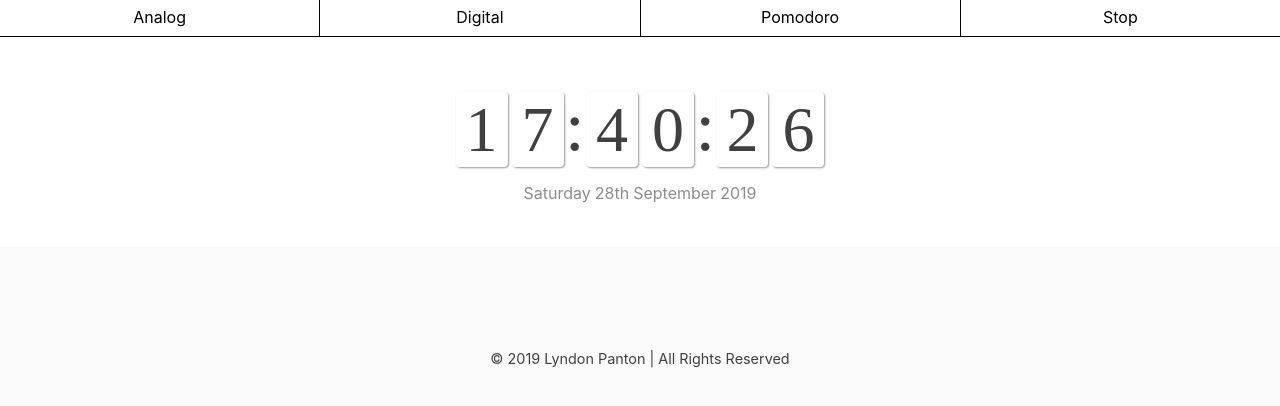
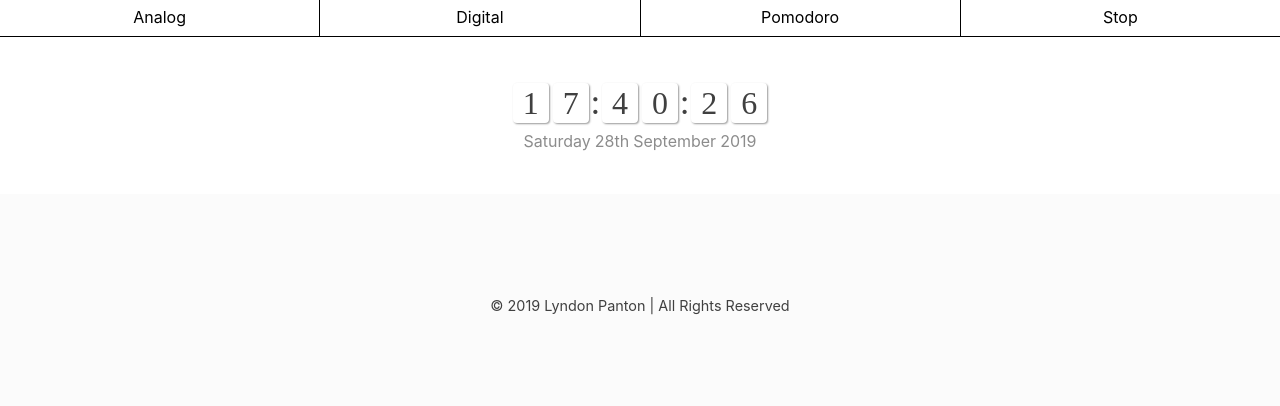
Before and after one commit to lyndonpanton/react-time, a React (Create React App) app: page / in a window 1280 px wide. Shown: the top 406 px of the page. Built offline with nearby package versions, Linux system fonts and the light colour scheme.

Commit message:
corrected default digital panel size

```diff
--- a/src/App.css
+++ b/src/App.css
@@ -22,7 +22,7 @@ main .digital {
     display: flex;
     flex-direction: row;
     justify-content: center;
-    font-size: 4.0em; }
+    font-size: 2.0em; }
     main .digital .time .hour, main .digital .time .minute, main .digital .time .second {
       margin: 0 2px;
       box-shadow: 1px 1px 2px #999999;
--- a/src/App.sass
+++ b/src/App.sass
@@ -29,7 +29,7 @@ main
 			display: flex
 			flex-direction: row
 			justify-content: center
-			font-size: 4.0em
+			font-size: 2.0em
 
 			.hour, .minute, .second
 				margin: 0 2px
```
